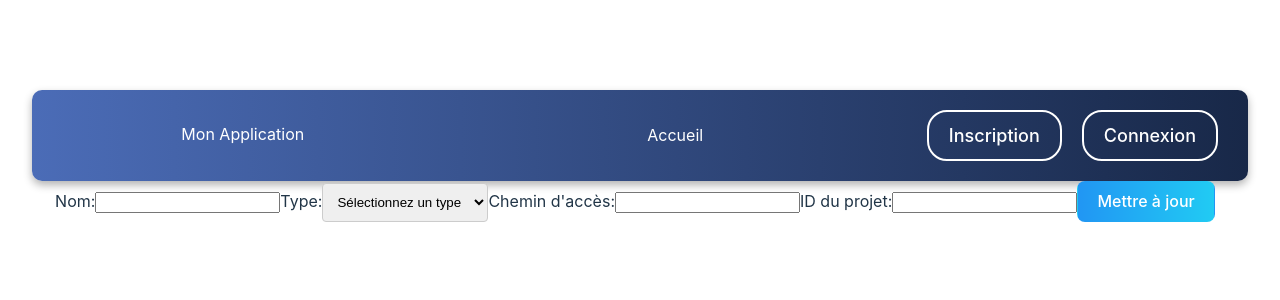
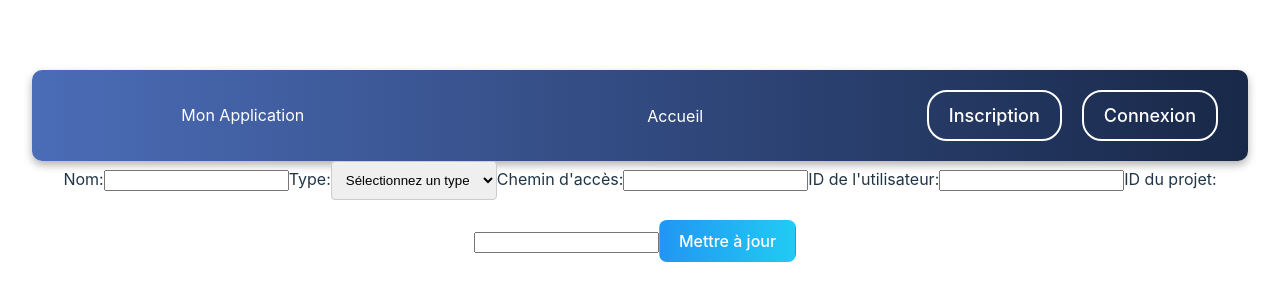
Before and after one commit to yacine977/frontend-gestion-projet, a React (Vite) app: page /UpdateDocumentForm/1 in a window 1280 px wide. Shown: the part 234-534 px from the top of the page. Built offline with nearby package versions, Linux system fonts and the light colour scheme; no server answers.

Commit message:
Correction du bug où l'ID de l'utilisateur n'était pas correctement envoyé au backend lors de la mise à jour d'un document.

```diff
--- a/src/composants/UpdateDocumentForm.jsx
+++ b/src/composants/UpdateDocumentForm.jsx
@@ -24,7 +24,7 @@ function UpdateDocumentForm() {
     fetchData();
   }, [id]);
 
-  const utilisateurId = localStorage.getItem('utilisateurId');
+  const utilisateurId = localStorage.getItem('uid');
 
   const valider = () => {
     if (nom.trim() === '') {
@@ -42,10 +42,7 @@ function UpdateDocumentForm() {
       return false;
     }
 
-    if (isNaN(utilisateurId)) {
-      alert('L\'ID de l\'utilisateur doit être un nombre');
-      return false;
-    }
+
 
     if (isNaN(projetId)) {
       alert('L\'ID du projet doit être un nombre');
@@ -110,6 +107,10 @@ function UpdateDocumentForm() {
         <input type="text" value={cheminAcces} onChange={(e) => setCheminAcces(e.target.value)} />
       </label>
       <label>
+        ID de l'utilisateur:
+        <input type="text" value={utilisateurId} readOnly />
+      </label>
+      <label>
         ID du projet:
         <input type="text" value={projetId} onChange={(e) => setProjetId(e.target.value)} />
       </label>
```
